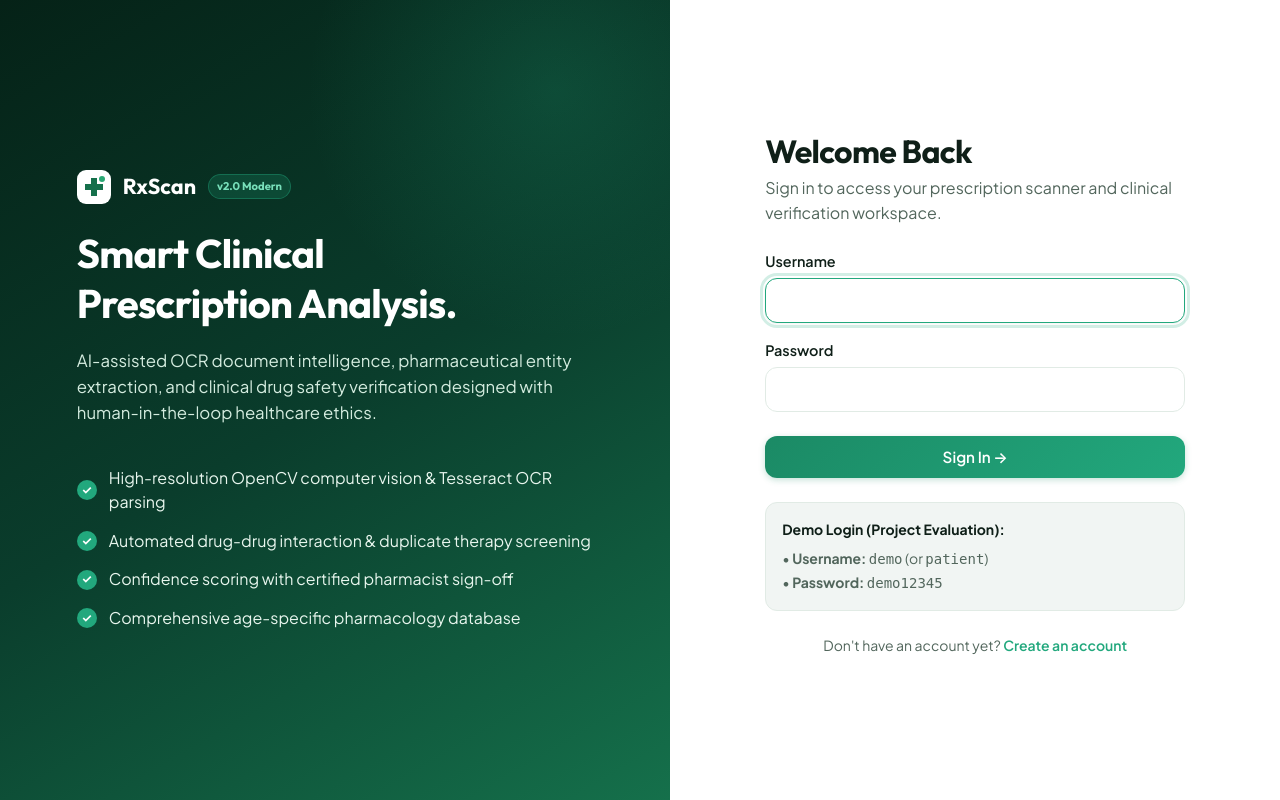
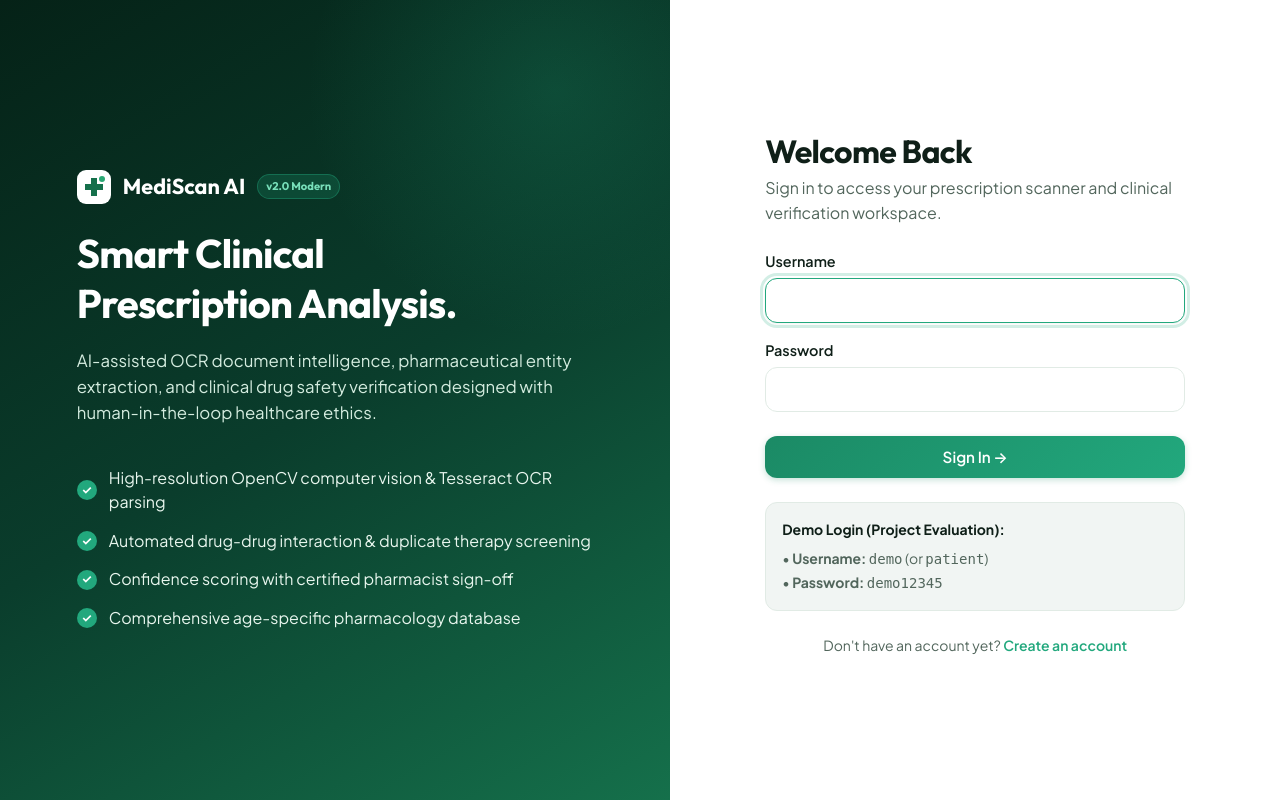
Before and after one commit to sarthakraundal101-tech/rxscan_project, a Django app: page /login/ in a window 1280 px wide. Run offline with Django 4.2, Linux system fonts and the light colour scheme.

Commit message:
Rename application branding to MediScan AI throughout templates, meta tags, and manifests

```diff
--- a/scanner/forms.py
+++ b/scanner/forms.py
@@ -50,7 +50,7 @@ def _generate_prescription_graphic(text):
 
     # Footer
     draw.line([(32, height - 70), (width - 32, height - 70)], fill=(225, 235, 229), width=1)
-    draw.text((50, height - 52), "Digitally Generated Prescription Sheet - RxScan Engine", fill=(121, 144, 132))
+    draw.text((50, height - 52), "Digitally Generated Prescription Sheet - MediScan AI Engine", fill=(121, 144, 132))
 
     buf = io.BytesIO()
     img.save(buf, format="PNG")
--- a/scanner/static/scanner/sw.js
+++ b/scanner/static/scanner/sw.js
@@ -1,5 +1,5 @@
-// RxScan Progressive Web App Service Worker
-const CACHE_NAME = "rxscan-v2.0";
+// MediScan AI Progressive Web App Service Worker
+const CACHE_NAME = "mediscan-ai-v2.0";
 const ASSETS_TO_CACHE = [
   "/static/scanner/css/style.css",
   "/static/scanner/js/app.js",
--- a/scanner/templates/scanner/_auth_hero.html
+++ b/scanner/templates/scanner/_auth_hero.html
@@ -1,6 +1,6 @@
 <section class="hero">
   <div style="display:flex;align-items:center;gap:.75rem;font-weight:700;font-size:1.35rem;font-family:'Outfit',sans-serif">
-    {% include 'scanner/_logo.html' %} <span>RxScan</span>
+    {% include 'scanner/_logo.html' %} <span>MediScan AI</span>
     <span class="tag" style="font-size:.7rem;background:rgba(34,168,125,.2);color:#78dfba;border:1px solid rgba(34,168,125,.4);padding:.15rem .5rem;border-radius:999px">v2.0 Modern</span>
   </div>
   <h1>Smart Clinical Prescription Analysis.</h1>
--- a/scanner/templates/scanner/base.html
+++ b/scanner/templates/scanner/base.html
@@ -6,7 +6,7 @@
 <meta name="theme-color" content="#0a3d2c">
 <meta name="description" content="AI-Assisted Prescription Scanner & Medicine Verification System">
 <link rel="manifest" href="{% static 'scanner/manifest.json' %}">
-<title>{% block title %}Prescription Scanner{% endblock %} | RxScan</title>
+<title>{% block title %}Prescription Scanner{% endblock %} | MediScan AI</title>
 <link rel="preconnect" href="https://fonts.googleapis.com">
 <link rel="preconnect" href="https://fonts.gstatic.com" crossorigin>
 <link rel="stylesheet" href="https://fonts.googleapis.com/css2?family=Outfit:wght@500;600;700&family=Plus+Jakarta+Sans:wght@400;500;600;700&display=swap">
@@ -17,7 +17,7 @@
 {% if user.is_authenticated %}
 <div class="mobile-topbar">
   <a class="brand" href="{% url 'home' %}" style="padding:0">
-    {% include 'scanner/_logo.html' %} <span>RxScan</span>
+    {% include 'scanner/_logo.html' %} <span>MediScan AI</span>
   </a>
   <div style="display:flex;align-items:center;gap:.5rem">
     <button class="theme-toggle-btn" type="button" aria-label="Toggle Dark Mode">🌙</button>
@@ -29,7 +29,7 @@
   <aside class="side">
     <a class="brand" href="{% url 'home' %}">
       {% include 'scanner/_logo.html' %}
-      <span>RxScan</span>
+      <span>MediScan AI</span>
       <span class="tag">AI+HITL</span>
     </a>
 
--- a/scanner/templates/scanner/result.html
+++ b/scanner/templates/scanner/result.html
@@ -156,7 +156,7 @@
     {% endfor %}
 
     <div class="disclaimer">
-      <b>Clinical Notice:</b> RxScan is an educational and verification tool. It extracts text and cross-references pharmacopeial data but does not prescribe or alter physician instructions. Always consult a licensed healthcare professional.
+      <b>Clinical Notice:</b> MediScan AI is an educational and verification tool. It extracts text and cross-references pharmacopeial data but does not prescribe or alter physician instructions. Always consult a licensed healthcare professional.
     </div>
   </div>
 </div>
```
Also changed, not shown: README.md, scanner/static/scanner/manifest.json.
